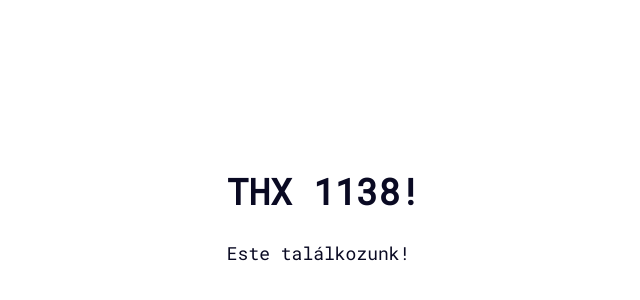
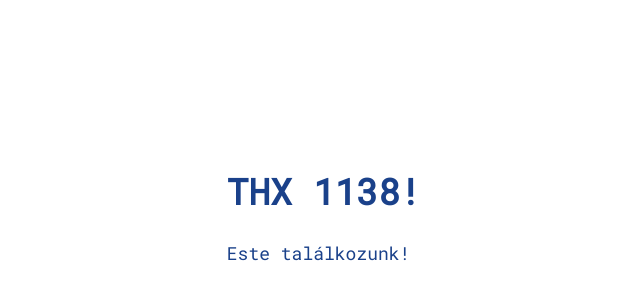
Before and after one commit to Xernoxius/tempsite, a plain HTML site: page index.html in a window 1280 px wide. Shown: the part 180-480 px from the top of the page, without its empty margins (316-956 px from the left). Drawn offline with Linux system fonts and the light colour scheme.

Commit message:
Update index.html

```diff
--- a/index.html
+++ b/index.html
@@ -18,7 +18,7 @@ background-color: #ffffff;
 }
 body {
 font-family: "Roboto Mono", monospace;
-color: #0a0a23;
+color: #1A418A;
 font-size: 18px;
 padding: 69px;
 line-height: 1.4;
```
